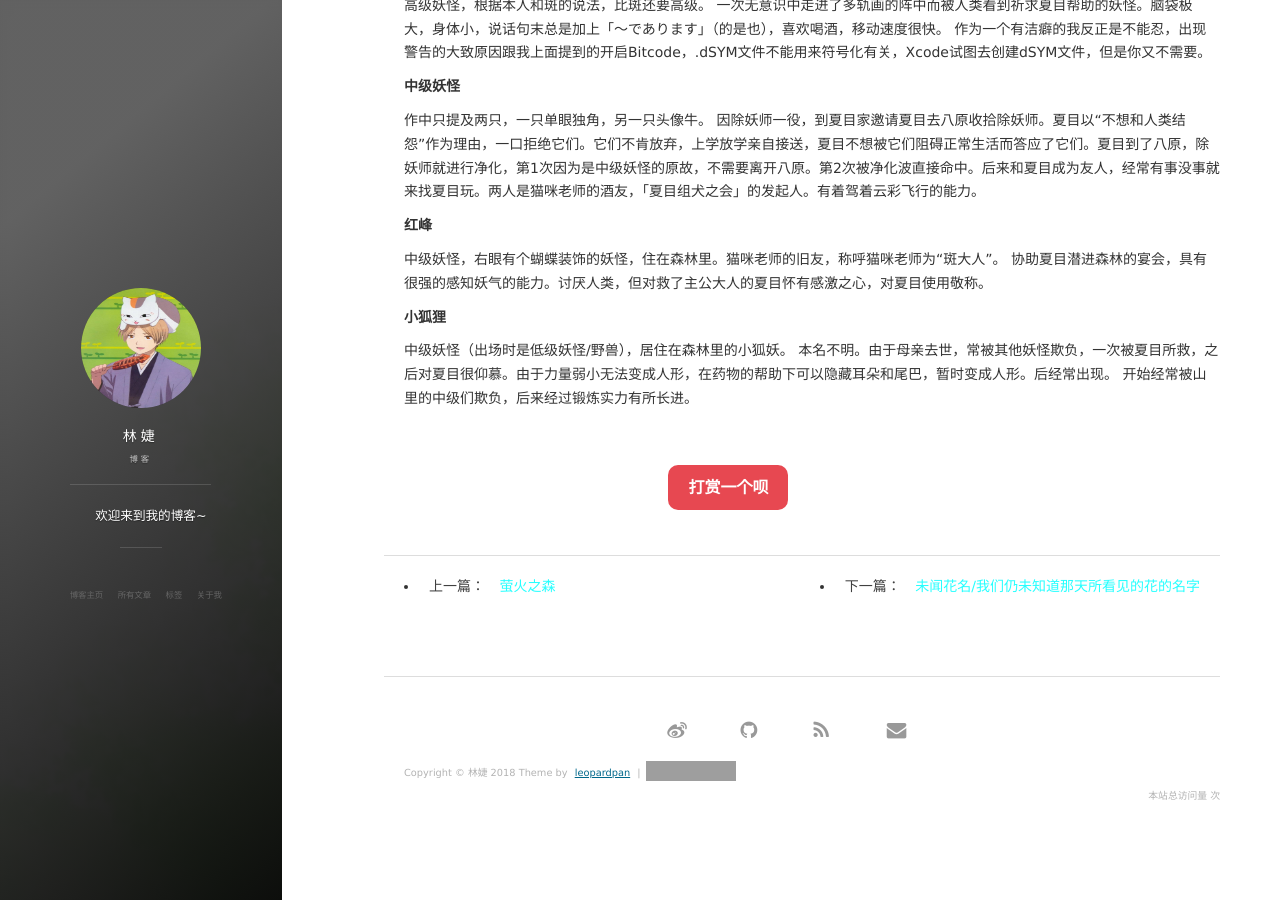
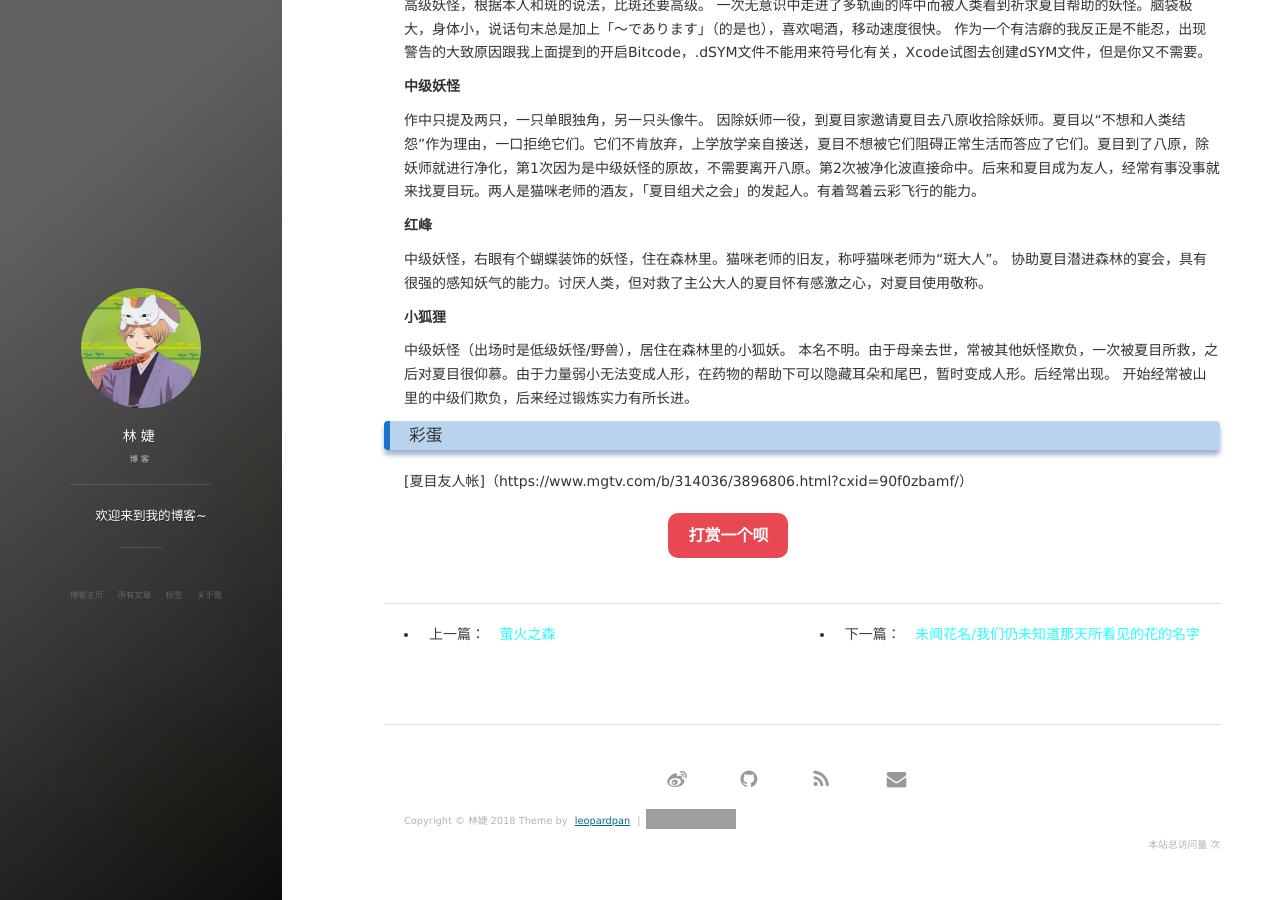
Before and after one commit to ywhlqm/L55J.github.io, a Jekyll site: the page built from _posts/2018-06-21-夏目友人帐.md, in a window 1280 px wide and 900 px high, scrolled down 2599 px. Built offline with Jekyll 4.4.1, drawn with Linux system fonts in a browser that asks for light colours; nearby versions of some CDN libraries; comment, search, counter and statistics services are not loaded; grey boxes are pictures that could not be loaded.

Commit message:
Update 2018-06-21-夏目友人帐.md

```diff
--- a/_posts/2018-06-21-夏目友人帐.md
+++ b/_posts/2018-06-21-夏目友人帐.md
@@ -103,6 +103,6 @@ tag: 治愈系
 本名不明。由于母亲去世，常被其他妖怪欺负，一次被夏目所救，之后对夏目很仰慕。由于力量弱小无法变成人形，在药物的帮助下可以隐藏耳朵和尾巴，暂时变成人形。后经常出现。
 开始经常被山里的中级们欺负，后来经过锻炼实力有所长进。
 
+### 彩蛋
 
-
-<br>
+[夏目友人帐]（https://www.mgtv.com/b/314036/3896806.html?cxid=90f0zbamf/）
```
